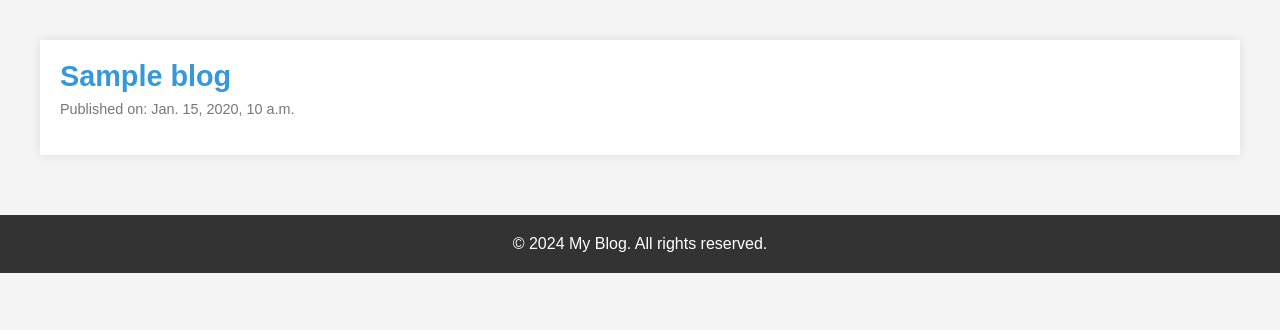
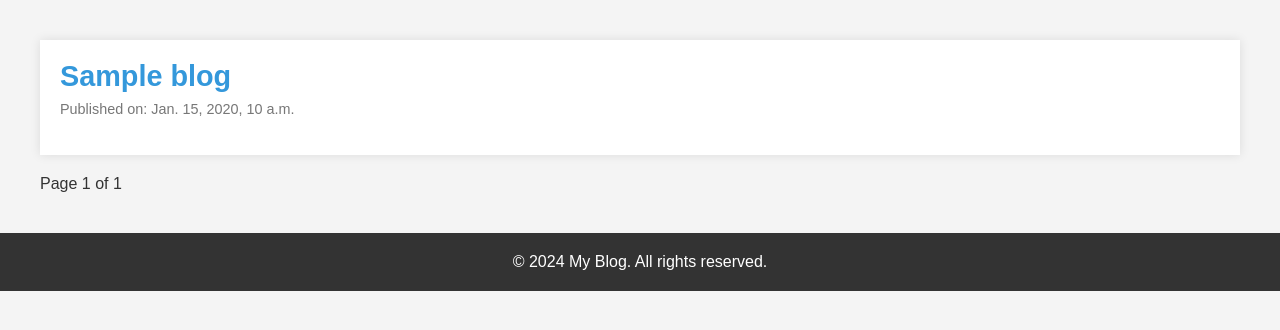
Before and after one commit to Dean-address/Personal-Blog, a Django app: template personalBlog/Blog/templates/Blog/index.html in a window 1280 px wide. Shown: the part 85-415 px from the top of the page. Run offline with Django 3.2, Linux system fonts and the light colour scheme; the template is opened without the code that fills it: most values are stand-ins (such as "Sample title", 1, 10 or a date in 2020).

Commit message:
added pagination to index view and render it in index.html

```diff
--- a/personalBlog/Blog/templates/Blog/index.html
+++ b/personalBlog/Blog/templates/Blog/index.html
@@ -36,6 +36,28 @@
                         </p>
                     </div>
                     {% endfor %}
+                    <div class="pagination">
+                        <span class="step-links">
+                            {% if all_blogs.has_previous %}
+                            <a href="?page=1">&laquo first</a>
+                            <a href="?page={{ all_blogs.previous_page_number }}"
+                                >previous</a
+                            >
+                            {% endif %}
+                            <span class="current">
+                                <span> Page {{ all_blogs.number }} </span>
+                                of {{ all_blogs.paginator.num_pages }}
+                            </span>
+                            {% if all_blogs.has_next %}
+                            <a href="?page={{ all_blogs.next_page_number }}"
+                                >next</a
+                            >
+                            <a href="?page={{ all_blogs.paginator.num_pages }}"
+                                >last &raquo;</a
+                            >
+                            {% endif %}
+                        </span>
+                    </div>
                 </div>
 
                 <footer>
```
Also changed, not shown: personalBlog/Blog/views.py (+6 -1 lines).
